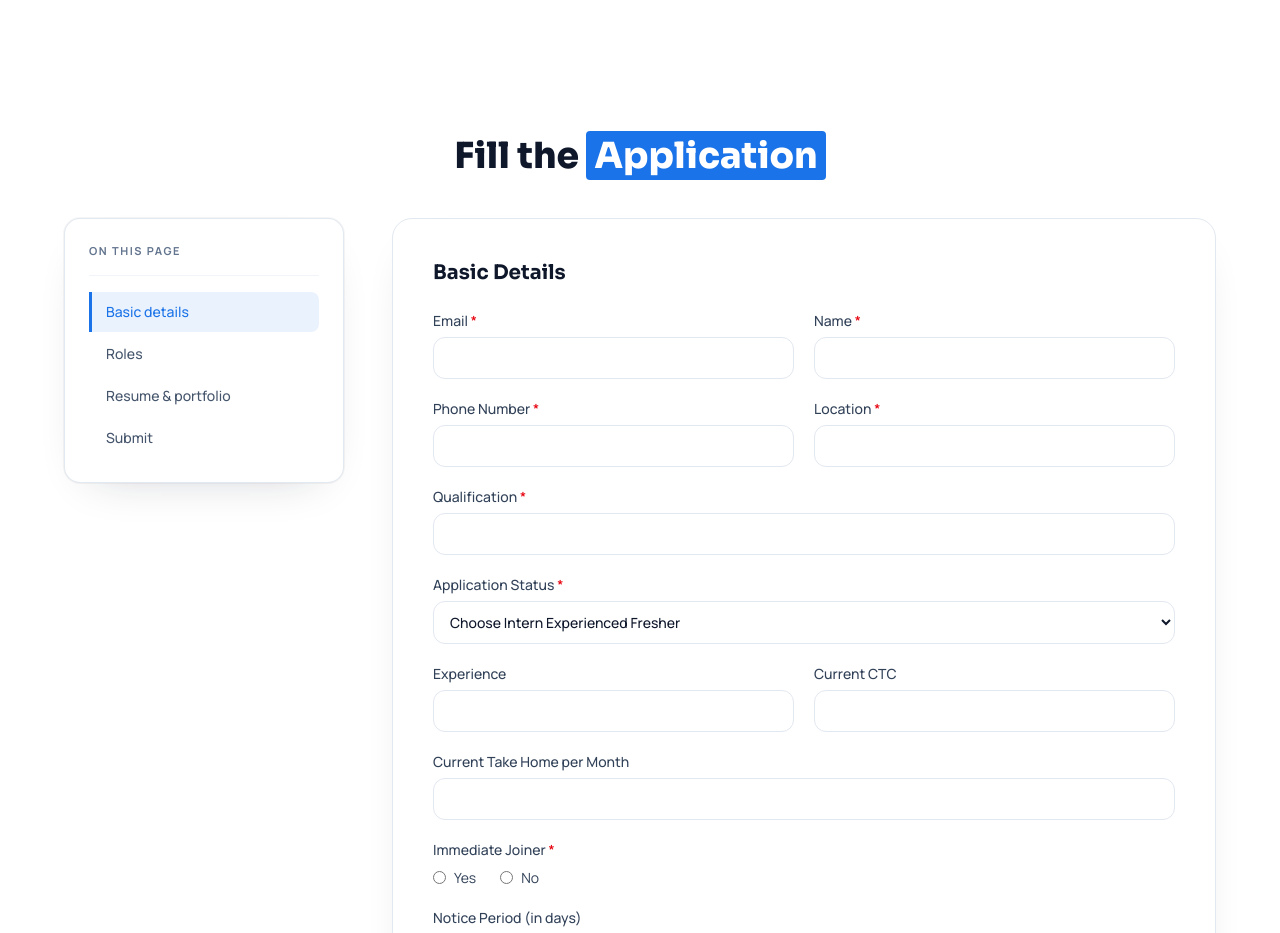
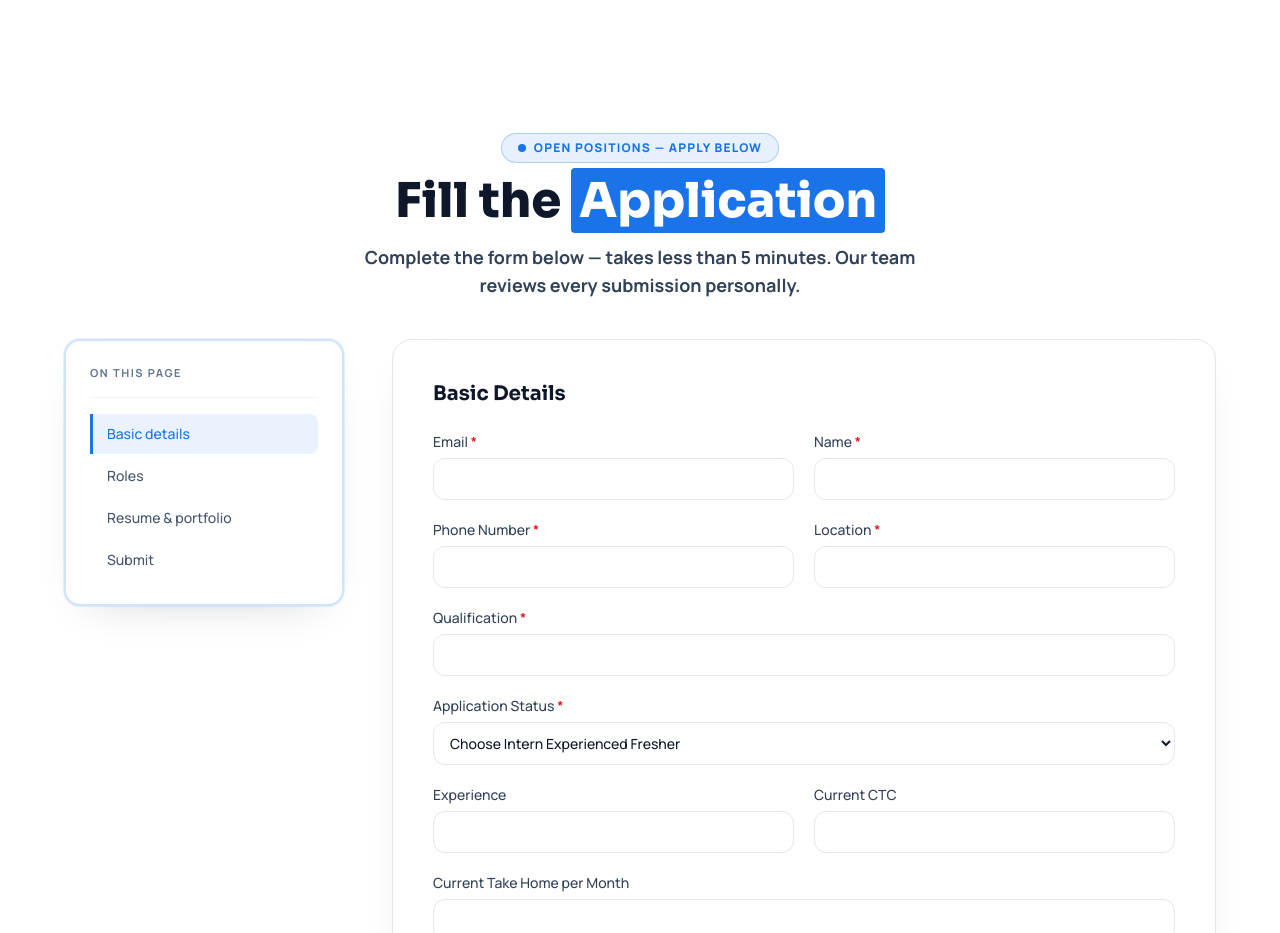
Before and after one commit to AARD-IT/analytics-avenue-website, a Next.js app: page /careers in a window 1280 px wide. Shown: the part 2120-3053 px from the top of the page. Built offline with nearby package versions, Linux system fonts and the light colour scheme.

Commit message:
feat:updated the edtech link, works

```diff
--- a/src/app/careers/components/careers-about.tsx
+++ b/src/app/careers/components/careers-about.tsx
@@ -63,9 +63,8 @@ export default function CareersAbout() {
           {/* Left: same visual pattern as home About (cover + play → embed) */}
           <div className="relative min-w-0 w-full shrink-0 lg:max-w-xl lg:flex-1">
             <div
-              className={`relative w-full overflow-hidden rounded-[1.75rem] border border-slate-100 shadow-[0_18px_55px_-30px_rgba(15,23,42,0.28)] ${
-                videoOpen ? "aspect-video" : ""
-              }`}
+              className={`relative w-full overflow-hidden rounded-[1.75rem] border border-slate-100 shadow-[0_18px_55px_-30px_rgba(15,23,42,0.28)] ${videoOpen ? "aspect-video" : ""
+                }`}
             >
               {!videoOpen ? (
                 <>
--- a/src/app/careers/components/careers-application-section.tsx
+++ b/src/app/careers/components/careers-application-section.tsx
@@ -68,15 +68,28 @@ export default function CareersApplicationSection() {
     <section
       className="aa-section bg-white py-12 sm:py-16"
       aria-labelledby="careers-application-title"
+      id="careers-apply"
     >
       <div className="aa-container px-4 sm:px-6">
+        <div className="mb-2 flex justify-center">
+          <span className="inline-flex items-center gap-2 rounded-full border border-[var(--aa-primary)]/30 bg-[var(--aa-primary)]/10 px-4 py-1.5 text-xs font-extrabold uppercase tracking-widest text-[var(--aa-primary)]">
+            <span className="relative flex h-2 w-2">
+              <span className="absolute inline-flex h-full w-full animate-ping rounded-full bg-[var(--aa-primary)] opacity-75" />
+              <span className="relative inline-flex h-2 w-2 rounded-full bg-[var(--aa-primary)]" />
+            </span>
+            Open Positions — Apply Below
+          </span>
+        </div>
         <h2
           id="careers-application-title"
-          className="mb-2 text-center text-3xl font-extrabold leading-tight text-slate-900 sm:text-4xl"
+          className="mb-2 text-center text-3xl font-extrabold leading-tight text-slate-900 sm:text-4xl lg:text-5xl"
         >
           Fill the{" "}
           <span className="rounded-sm bg-[var(--aa-primary)] px-2 py-0.5 text-white">Application</span>
         </h2>
+        <p className="mx-auto mt-3 max-w-xl text-center text-base font-bold text-slate-700 sm:text-lg">
+          Complete the form below — takes less than 5 minutes. Our team reviews every submission personally.
+        </p>
 
         <div
           className={
@@ -87,7 +100,7 @@ export default function CareersApplicationSection() {
         >
           {!submitted && (
             <nav
-              className="rounded-2xl border border-slate-200/95 bg-white p-5 shadow-[var(--aa-shadow-md)] ring-1 ring-slate-900/[0.04] lg:sticky lg:top-28 lg:max-h-[min(100vh-8rem,32rem)] lg:self-start lg:overflow-y-auto lg:p-6"
+              className="rounded-2xl border-2 border-[var(--aa-primary)]/20 bg-white p-5 shadow-[var(--aa-shadow-md)] ring-1 ring-[var(--aa-primary)]/10 lg:sticky lg:top-28 lg:max-h-[min(100vh-8rem,32rem)] lg:self-start lg:overflow-y-auto lg:p-6"
               aria-label="Application form sections"
             >
               <p className="text-[11px] font-bold uppercase tracking-[0.14em] text-slate-500">On this page</p>
--- a/src/app/careers/components/careers-promo-banner.tsx
+++ b/src/app/careers/components/careers-promo-banner.tsx
@@ -1,4 +1,4 @@
-const ENROLL_URL = "https://pages.razorpay.com/discussion";
+const ENROLL_URL = "https://edtech.analyticsavenue.in";
 
 export default function CareersPromoBanner() {
   return (
--- a/src/components/scaffolds/launch-popup/launch-popup.tsx
+++ b/src/components/scaffolds/launch-popup/launch-popup.tsx
@@ -2,7 +2,7 @@
 
 import { useCallback, useEffect, useState } from "react";
 
-const ENROLL_URL = "https://pages.razorpay.com/discussion";
+const ENROLL_URL = "https://edtech.analyticsavenue.in";
 
 const fontHeading = "font-[family-name:var(--font-heading)]";
 const fontBody = "font-[family-name:var(--font-body)]";
--- a/src/components/scaffolds/navbar/navbar.tsx
+++ b/src/components/scaffolds/navbar/navbar.tsx
@@ -100,9 +100,10 @@ const Navbar = () => {
 
         <div className="hidden items-center gap-3 md:flex">
           <a
-            href={resolvedHashHref(pathname, "#about")}
+            href="https://edtech.analyticsavenue.in"
             className="aa-btn-primary px-4 py-2 text-sm"
-            onClick={(e) => handleHashNavClick(e, "#about")}
+            target="_blank"
+            rel="noopener noreferrer"
           >
             EDTech Solutions
           </a>
@@ -170,9 +171,10 @@ const Navbar = () => {
             )}
             <div className="mt-2 flex flex-col gap-3">
               <a
-                href={resolvedHashHref(pathname, "#about")}
-                onClick={(e) => handleHashNavClick(e, "#about")}
+                href="https://edtech.analyticsavenue.in"
                 className="aa-btn-secondary px-4 py-2 text-center text-sm"
+                target="_blank"
+                rel="noopener noreferrer"
               >
                 EDTech Solutions
               </a>
```
Also changed, not shown: src/app/careers/components/careers-hero.tsx (line endings or trailing spaces), src/app/careers/components/careers-journey.tsx (line endings or trailing spaces).
